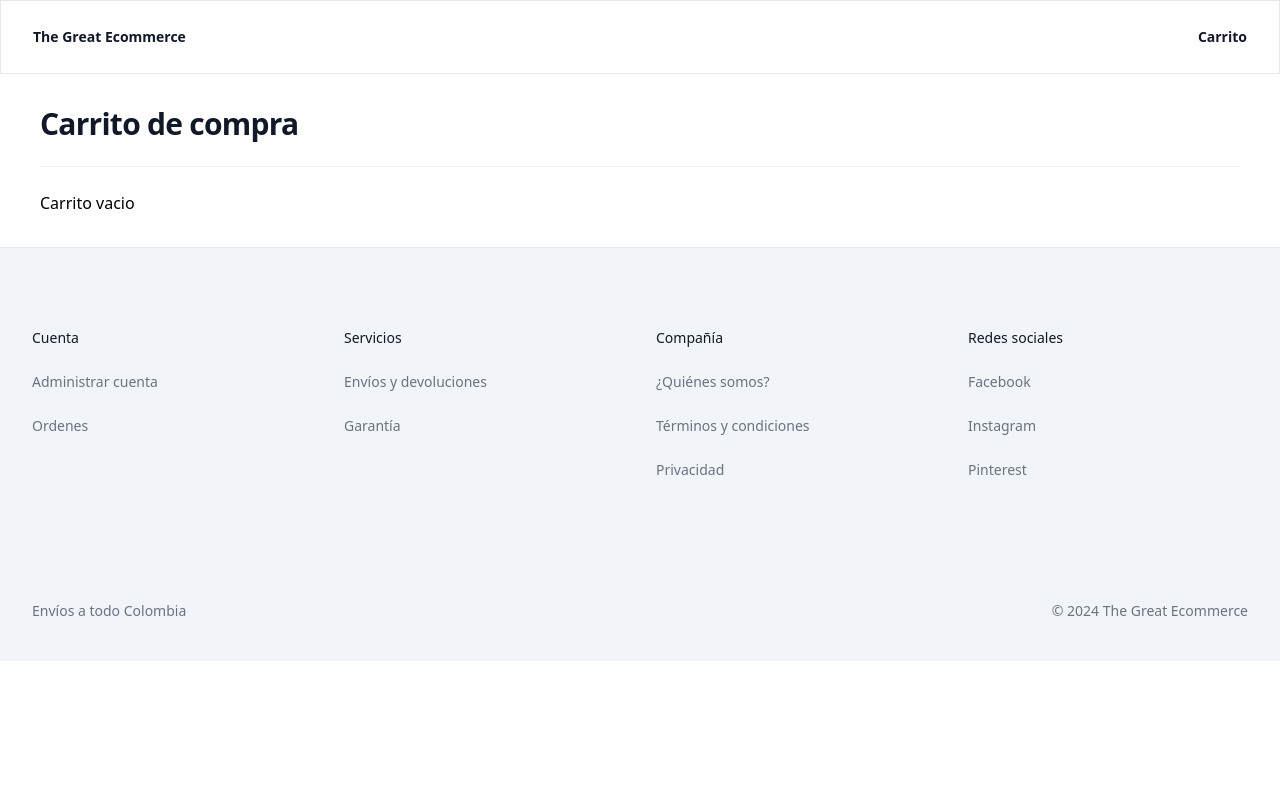
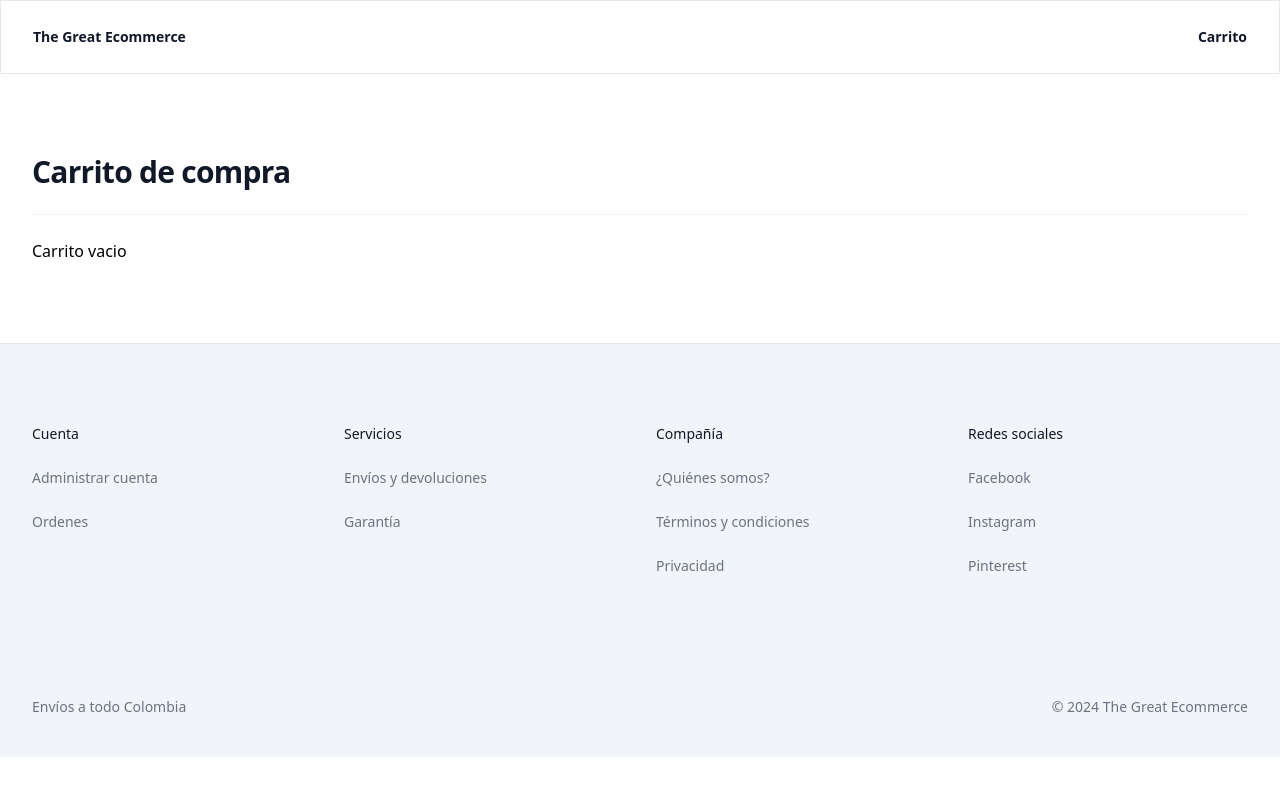
Before and after one commit to Pool2004/TheGreatEcommerce---Front, a Next.js app: page /cart in a window 1280 px wide. Shown: the top 796 px of the page. Built offline with nearby package versions, Linux system fonts and the light colour scheme.

Commit message:
Fix: some styles

```diff
--- a/src/app/HomePage.jsx
+++ b/src/app/HomePage.jsx
@@ -5,7 +5,7 @@ import ItemCard from "@/components/ItemCard";
 
 const HomePage = () => {
   return (
-    <main className="p-6">
+    <main className="mx-auto flex max-w-7xl items-center justify-between p-6 lg:px-8 lg:py-20">
       <ul className="grid grid-cols-1 gap-x-6 gap-y-10 sm:grid-cols-2 lg:grid-cols-4 xl:gap-x-8">
         {items.map((item) => (
           <li key={item.id}>
--- a/src/app/cart/CartPage.jsx
+++ b/src/app/cart/CartPage.jsx
@@ -7,7 +7,7 @@ const CartPage = () => {
   const { items, total } = useAppSelector((state) => state.cart);
 
   return (
-    <main className={"px-10 py-8"}>
+    <main className="mx-auto max-w-7xl p-6 lg:px-8 lg:py-20">
       <h1 className="border-b border-gray-100 text-2xl font-bold tracking-tight text-gray-900 sm:text-3xl mb-6 pb-6">
         Carrito de compra
       </h1>
```
